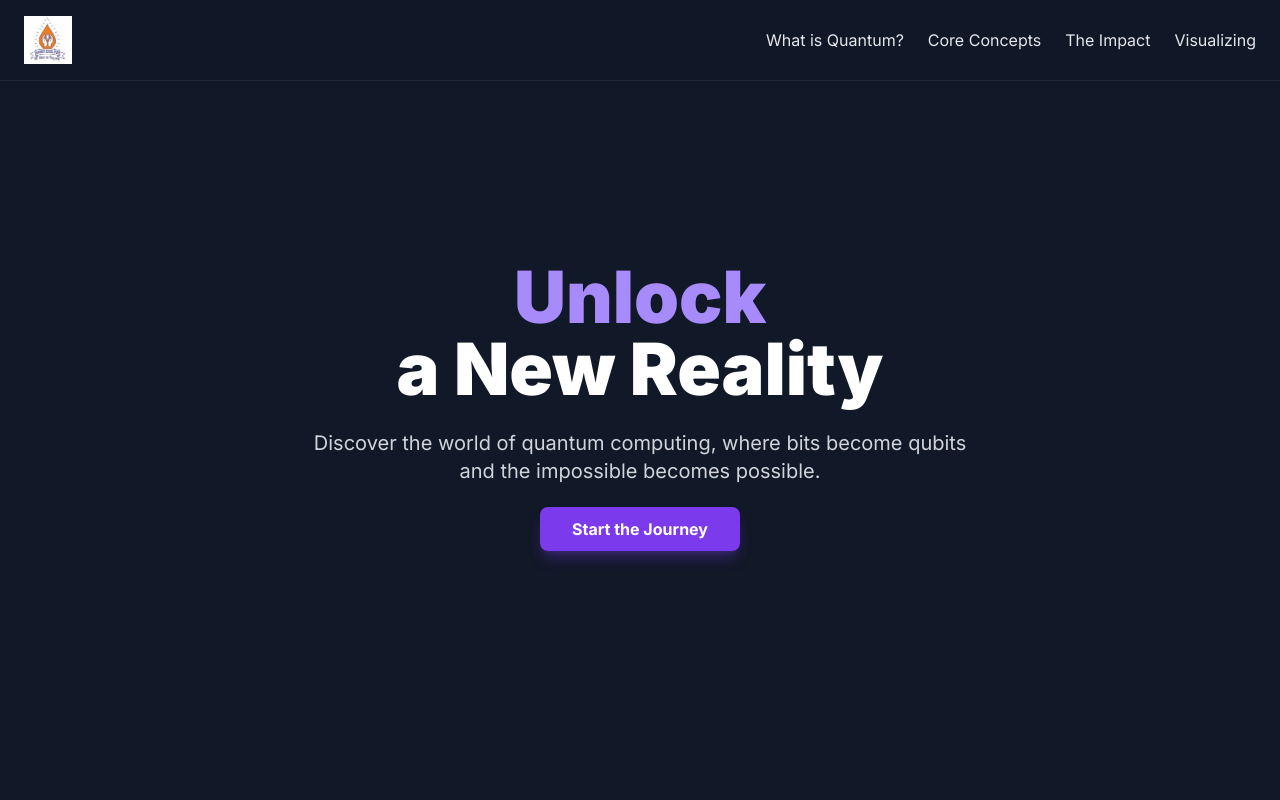
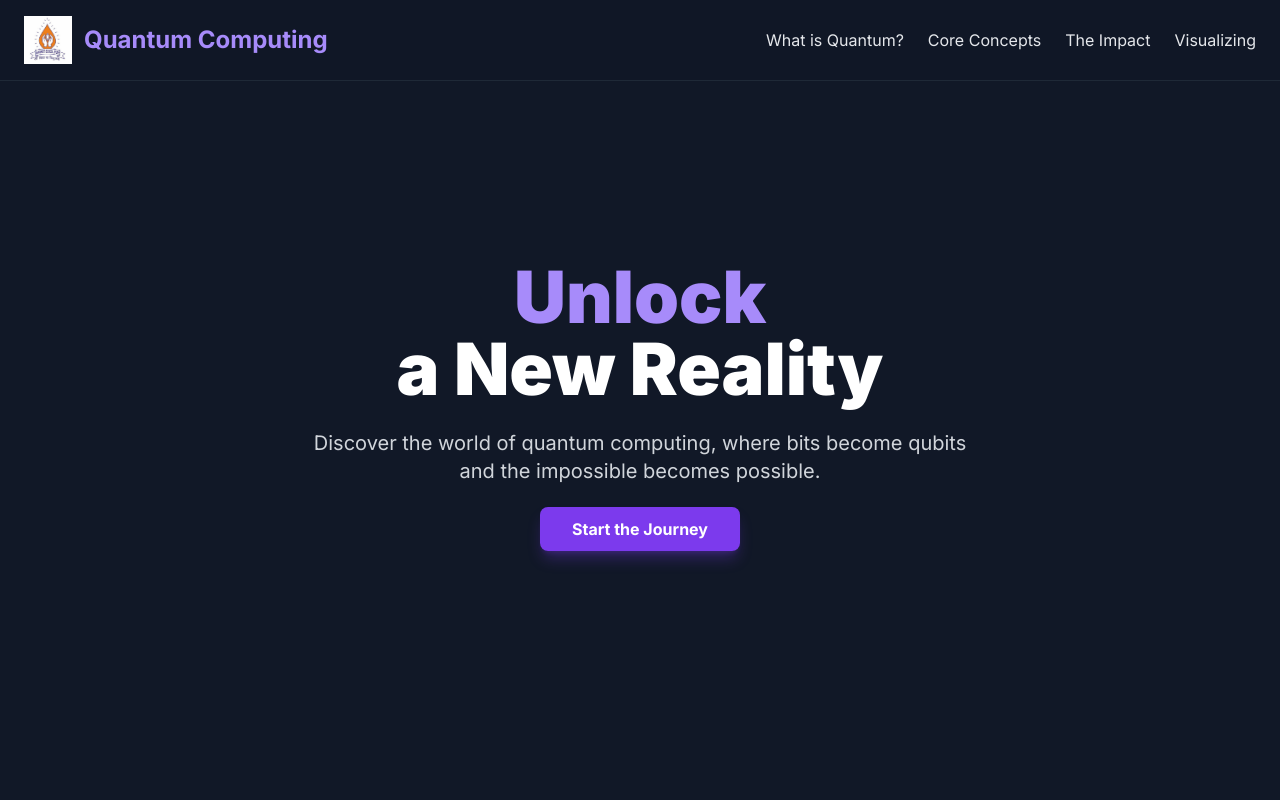
Before and after one commit to quantum-computing-bit/quantum-computing-bit.github.io, a plain HTML site: page index.html in a window 1280 px wide. Shown: the top 800 px of the page. Drawn offline with nearby package versions, Linux system fonts and the light colour scheme.

Commit message:
Update index.html

```diff
--- a/index.html
+++ b/index.html
@@ -57,13 +57,13 @@
     <!-- Header / Navigation -->
     <header class="bg-gray-900/80 backdrop-blur-md sticky top-0 z-50 border-b border-gray-800">
         <nav class="container mx-auto px-6 py-4 flex justify-between items-center">
-            <a href="#" class="text-2xl font-bold text-violet-400">
+            <a href="#" class="text-2xl font-bold text-violet-400 flex items-center space-x-3">
                 <!-- Replaced text with Sanskriti School logo -->
                 <img src="/logo.jpg"
                      alt="Sanskriti School Undri Logo"
                      class="h-12 w-auto"
-                     onerror="this.style.display='none'; this.nextSibling.textContent='Sanskriti School';">
-                <span class="hidden">Quantum Computing</span> <!-- Fallback text -->
+                     onerror="this.style.display='none'; this.nextElementSibling.textContent='Sanskriti School'; this.nextElementSibling.classList.remove('hidden');">
+                <span class="">Quantum Computing</span> <!-- Site Title -->
             </a>
 
             <!-- Desktop Menu -->
```
